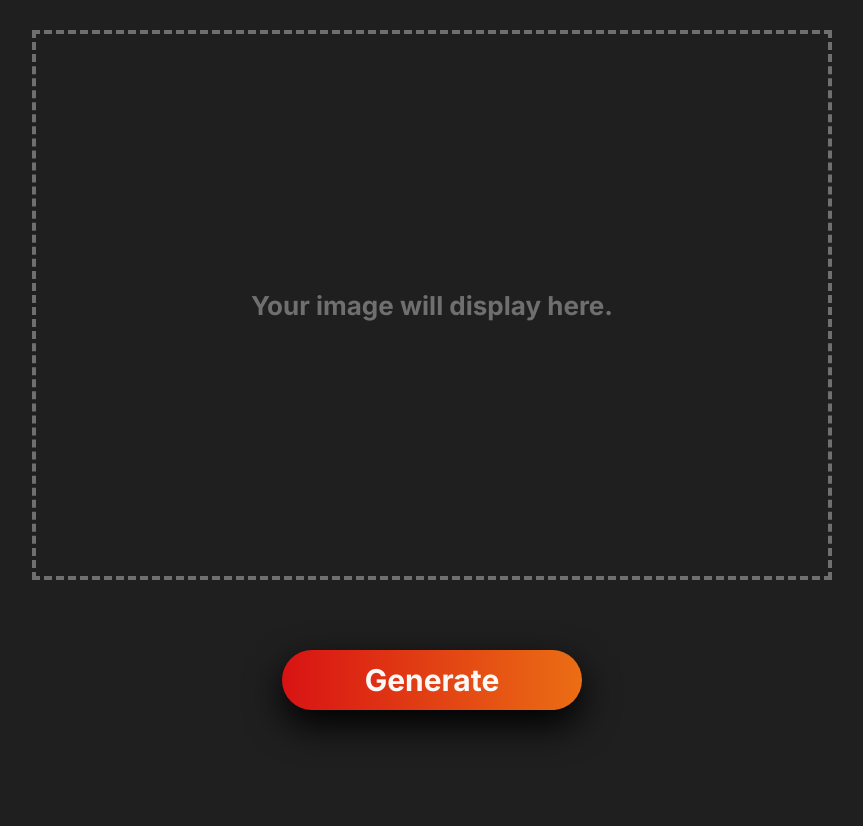
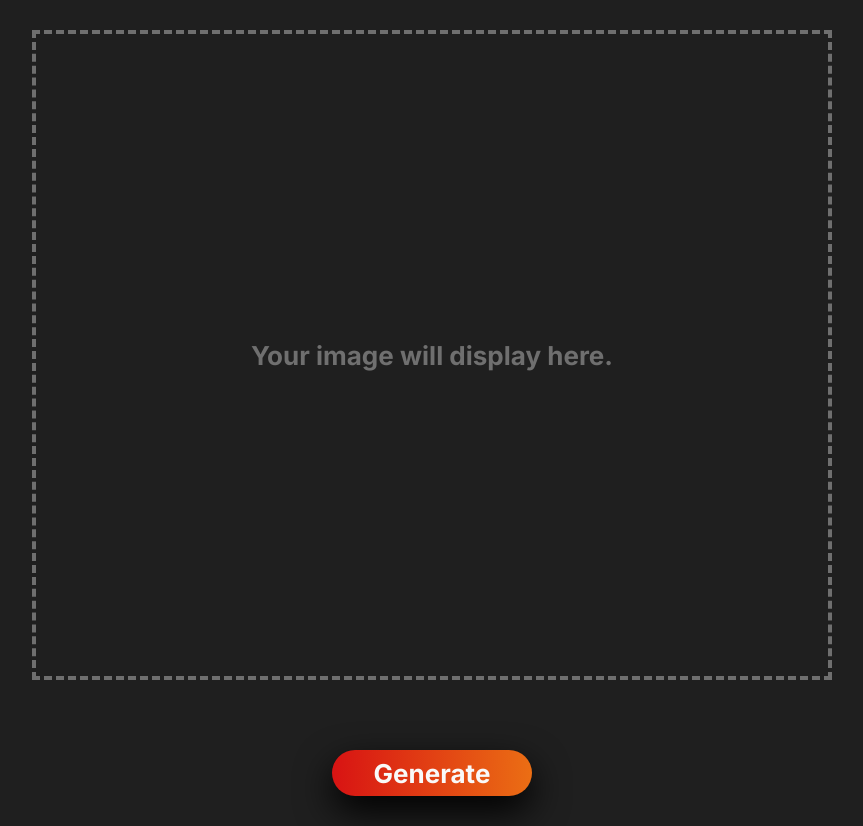
Before and after one commit to euperinotti/Dog-Generator, a React (Vite) app: page / in a window 1280 px wide. Shown: the whole page, without its empty margins (208-1071 px from the left). Before the commit the page ends 800 px from the top, so only its background shows below. Built offline with nearby package versions, Linux system fonts and the light colour scheme.

Commit message:
refactor: code refactor

```diff
--- a/src/components/GenerateButton/styles.ts
+++ b/src/components/GenerateButton/styles.ts
@@ -3,11 +3,11 @@ import styled from 'styled-components'
 
 export const Button = styled.button`
   font-family: ${theme.fonts.family.default};
-  height: 60px;
+  height: 46px;
   width: 100%;
-  max-width: 300px;
+  max-width: 200px;
   border-radius: 30px;
-  font-size: 30px;
+  font-size: 26px;
   font-weight: ${theme.fonts.weight.bold};
   background-image: linear-gradient(
     to right,
--- a/src/components/ImageArea/styles.ts
+++ b/src/components/ImageArea/styles.ts
@@ -3,7 +3,7 @@ import styled from 'styled-components'
 
 export const Container = styled.div`
   width: 800px;
-  height: auto;
+  height: 650px;
   display: flex;
   justify-content: center;
   align-items: center;
@@ -14,7 +14,6 @@ export const Container = styled.div`
 
 export const Dashed = styled(Container)`
   border: 4px dashed ${theme.colors.darkGrey};
-  height: 550px;
 `
 
 export const Paragraph = styled.p`
@@ -28,7 +27,7 @@ export const Paragraph = styled.p`
 export const Image = styled.img`
   object-fit: contain;
   max-width: 800px;
-  height: 550px;
+  max-height: 550px;
 `
 
 export const Span = styled.span`
--- a/src/templates/App/styles.ts
+++ b/src/templates/App/styles.ts
@@ -8,7 +8,7 @@ export const Container = styled.div`
 
 export const Main = styled.main`
   width: 100%;
-  height: auto;
+  height: fit-content;
   display: flex;
   align-items: center;
   justify-content: flex-start;
```
